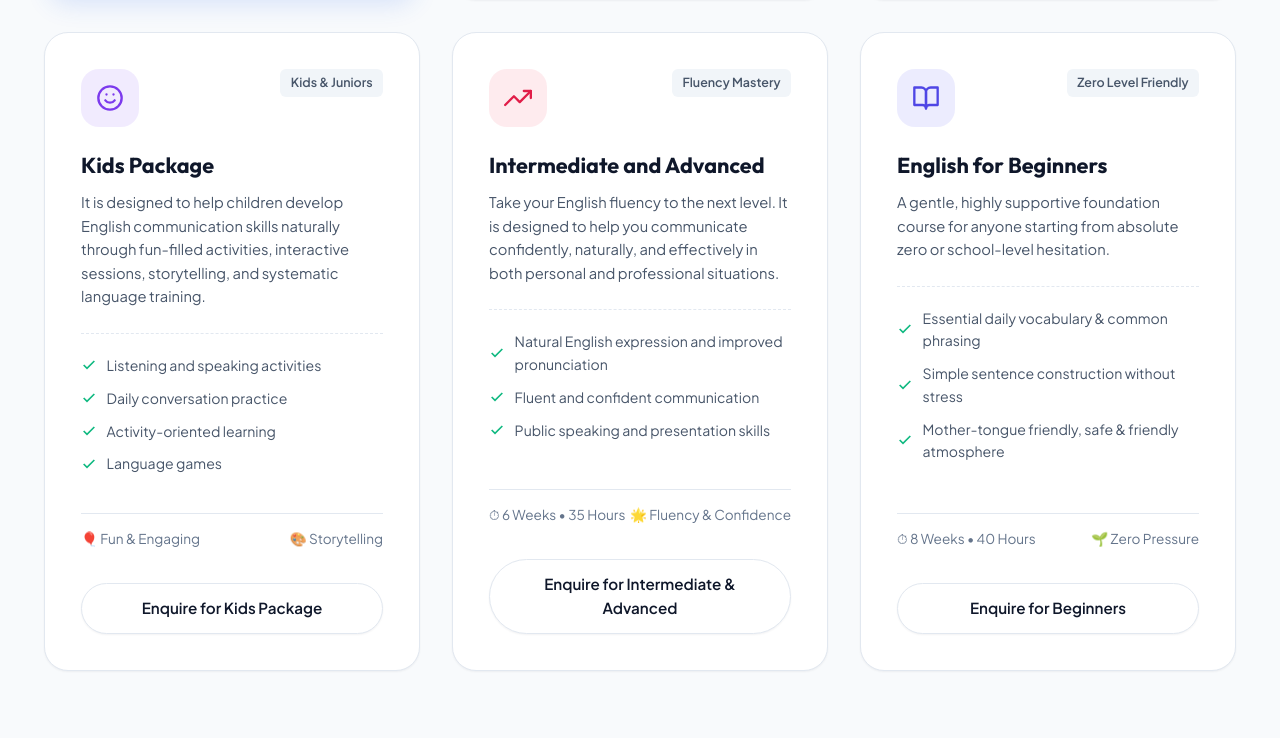
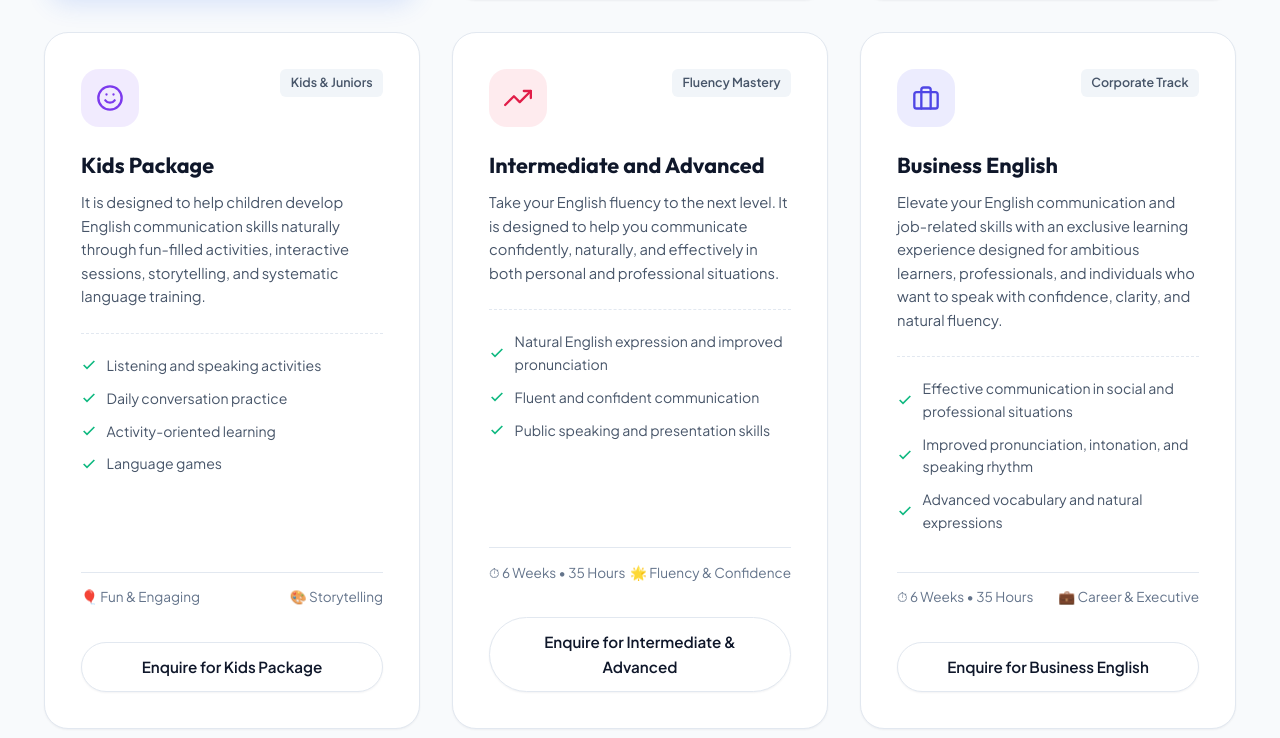
Before and after one commit to Abhijinkm/englishsport, a website: page index.html in a window 1280 px wide. Shown: the part 2762-3500 px from the top of the page. Drawn offline with Linux system fonts and the light colour scheme; a web font is replaced by a local one.

Commit message:
feat: replace English for Beginners with Business English course card

```diff
--- a/index.html
+++ b/index.html
@@ -543,49 +543,48 @@
           <a href="#enquiry" class="btn btn-secondary btn-block course-enquire-btn">Enquire for Intermediate & Advanced</a>
         </div>
 
-        <!-- Course 6: English for Beginners -->
+        <!-- Course 6: Business English -->
         <div class="course-card">
           <div class="course-header">
             <div class="course-icon-circle icon-indigo">
               <svg width="28" height="28" viewBox="0 0 24 24" fill="none" stroke="currentColor" stroke-width="2"
                 stroke-linecap="round" stroke-linejoin="round">
-                <path d="M2 3h6a4 4 0 0 1 4 4v14a3 3 0 0 0-3-3H2z"></path>
-                <path d="M22 3h-6a4 4 0 0 0-4 4v14a3 3 0 0 1 3-3h7z"></path>
+                <rect x="2" y="7" width="20" height="14" rx="2" ry="2"></rect>
+                <path d="M16 21V5a2 2 0 0 0-2-2h-4a2 2 0 0 0-2 2v16"></path>
               </svg>
             </div>
-            <span class="course-level-tag">Zero Level Friendly</span>
+            <span class="course-level-tag">Corporate Track</span>
           </div>
-          <h3>English for Beginners</h3>
-          <p class="course-snippet">A gentle, highly supportive foundation course for anyone starting from absolute zero
-            or school-level hesitation.</p>
+          <h3>Business English</h3>
+          <p class="course-snippet">Elevate your English communication and job-related skills with an exclusive learning experience designed for ambitious learners, professionals, and individuals who want to speak with confidence, clarity, and natural fluency.</p>
           <ul class="course-highlights">
             <li>
               <svg class="check-icon" width="16" height="16" viewBox="0 0 24 24" fill="none" stroke="currentColor"
                 stroke-width="2.5">
                 <polyline points="20 6 9 17 4 12"></polyline>
               </svg>
-              <span>Essential daily vocabulary & common phrasing</span>
+              <span>Effective communication in social and professional situations</span>
             </li>
             <li>
               <svg class="check-icon" width="16" height="16" viewBox="0 0 24 24" fill="none" stroke="currentColor"
                 stroke-width="2.5">
                 <polyline points="20 6 9 17 4 12"></polyline>
               </svg>
-              <span>Simple sentence construction without stress</span>
+              <span>Improved pronunciation, intonation, and speaking rhythm</span>
             </li>
             <li>
               <svg class="check-icon" width="16" height="16" viewBox="0 0 24 24" fill="none" stroke="currentColor"
                 stroke-width="2.5">
                 <polyline points="20 6 9 17 4 12"></polyline>
               </svg>
-              <span>Mother-tongue friendly, safe & friendly atmosphere</span>
+              <span>Advanced vocabulary and natural expressions</span>
             </li>
           </ul>
           <div class="course-meta">
-            <span class="course-meta-item">⏱ 8 Weeks • 40 Hours</span>
-            <span class="course-meta-item">🌱 Zero Pressure</span>
+            <span class="course-meta-item">⏱ 6 Weeks • 35 Hours</span>
+            <span class="course-meta-item">💼 Career & Executive</span>
           </div>
-          <a href="#enquiry" class="btn btn-secondary btn-block course-enquire-btn">Enquire for Beginners</a>
+          <a href="#enquiry" class="btn btn-secondary btn-block course-enquire-btn">Enquire for Business English</a>
         </div>
 
       </div>
@@ -1284,7 +1283,7 @@
           </button>
           <div class="faq-answer">
             <div class="faq-answer-inner">
-              Yes, absolutely! Our "English for Beginners" course is specifically designed for students who feel shy or
+              Yes, absolutely! Our "Pre Basic" course is specifically designed for students who feel shy or
               have zero prior English conversational practice. We teach with mother-tongue bilingual support so you feel
               comfortable from day one.
             </div>
@@ -1375,7 +1374,7 @@
             <li><a href="#courses">Pre Basic English</a></li>
             <li><a href="#courses">Kids Package</a></li>
             <li><a href="#courses">Intermediate and Advanced</a></li>
-            <li><a href="#courses">English for Beginners</a></li>
+            <li><a href="#courses">Business English</a></li>
           </ul>
         </div>
 
```
Also changed, not shown: README.md.
